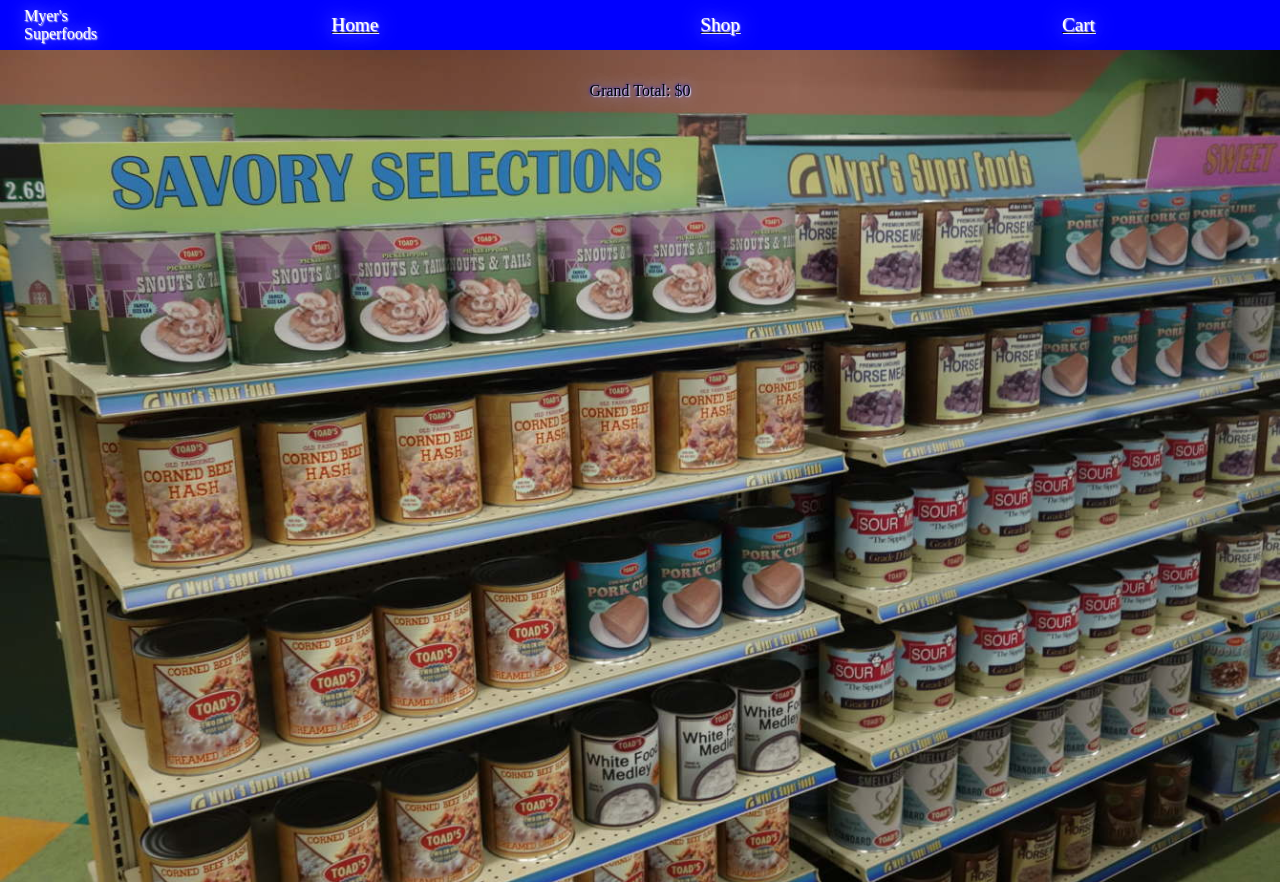
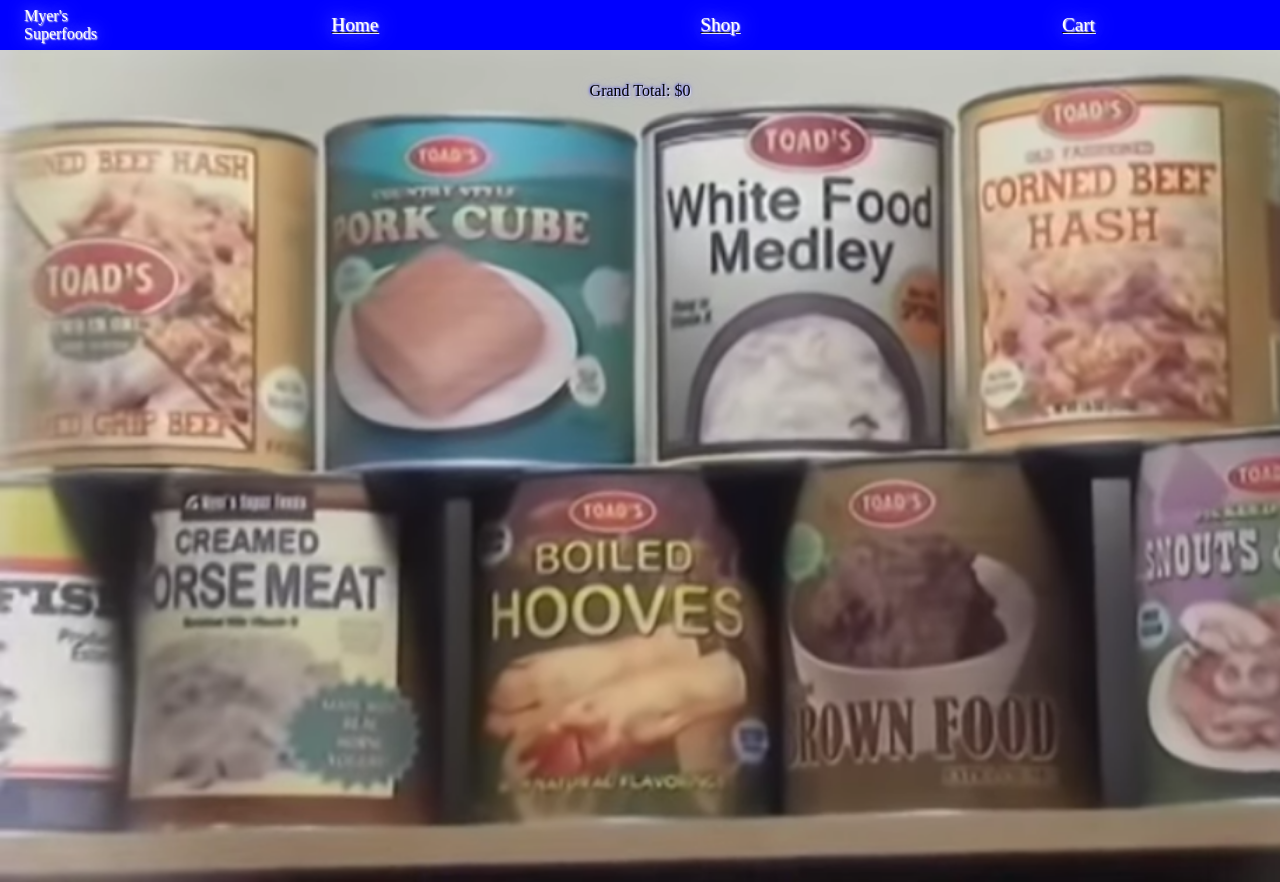
Before and after one commit to SloaneTribble/shopping-cart, a React (Create React App) app: page /#/cart in a window 1280 px wide. Built offline with nearby package versions, Linux system fonts and the light colour scheme; a web font is replaced by a local one.

Commit message:
Continue polishing

```diff
--- a/src/index.css
+++ b/src/index.css
@@ -139,7 +139,7 @@
 
 #lone-item-overview {
   padding-top: 2rem;
-  background-image: url('./images/cans.webp');
+  background-image: url('./images/whipped-bacon.webp');
 }
 
 #lone-item-overview > ul {
@@ -188,6 +188,10 @@
   align-items: center;
 }
 
+.cart {
+  background-image: url('./images/cans.webp');
+}
+
 .grand-total {
   margin-top: 1rem;
 }
```
